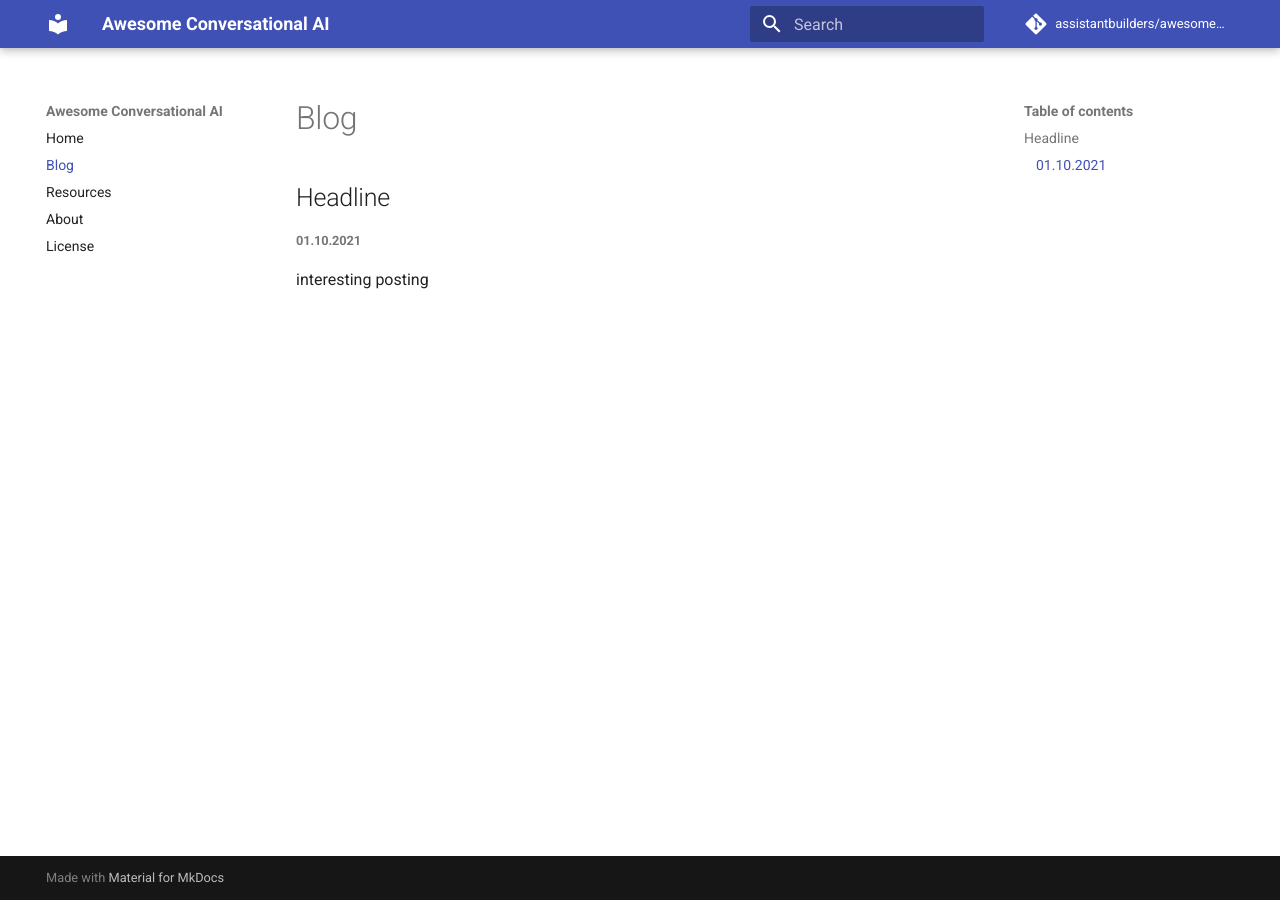
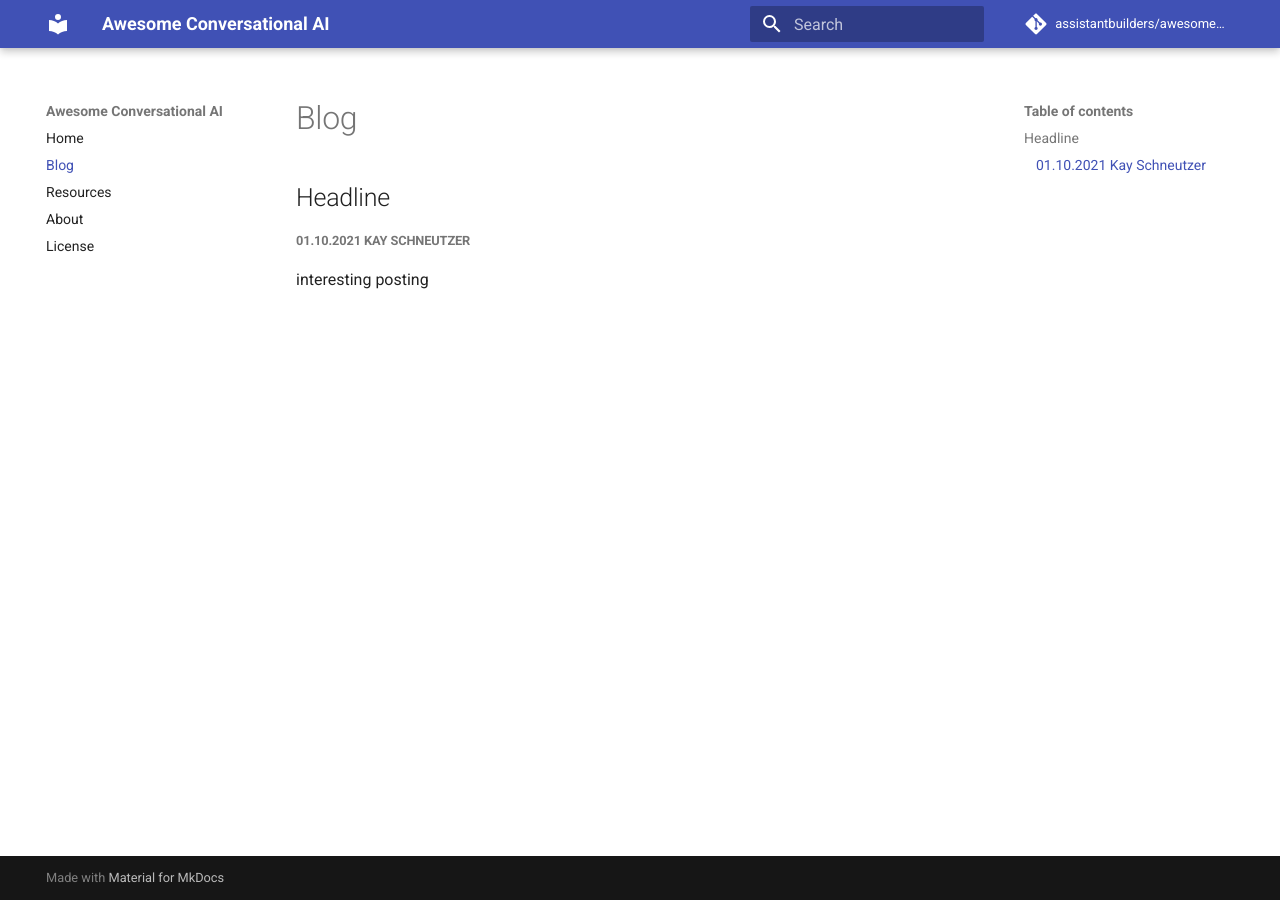
Before and after one commit to assistantbuilders/awesome-conversational-ai, an MkDocs documentation site: the page built from docs/blog.md, in a window 1280 px wide. Built offline with MkDocs 1.6.1 and Material for MkDocs 9.7.7, drawn with Linux system fonts in a browser that asks for light colours; comment, search, counter and statistics services are not loaded.

Commit message:
Update blog.md

```diff
--- a/docs/blog.md
+++ b/docs/blog.md
@@ -1,4 +1,4 @@
 ## Headline
-##### 01.10.2021
+##### 01.10.2021 Kay Schneutzer
 
 interesting posting
```
